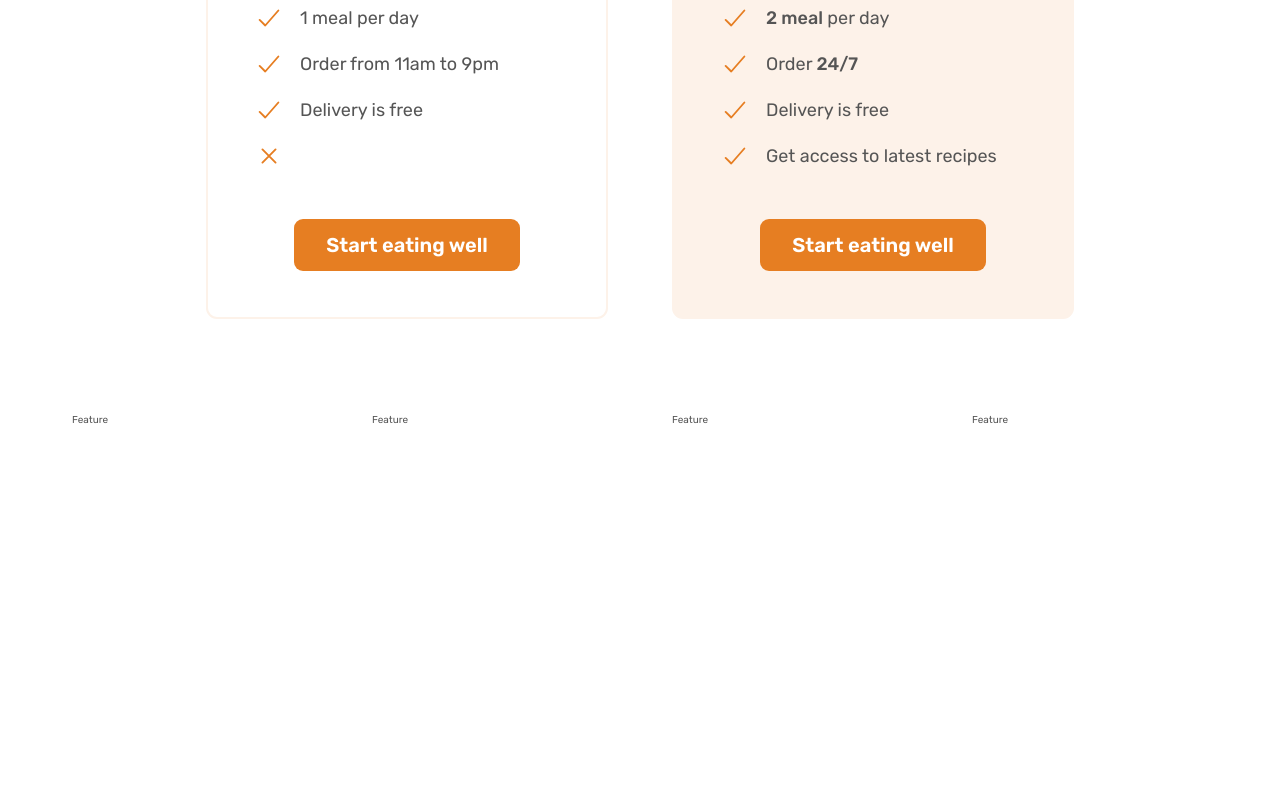
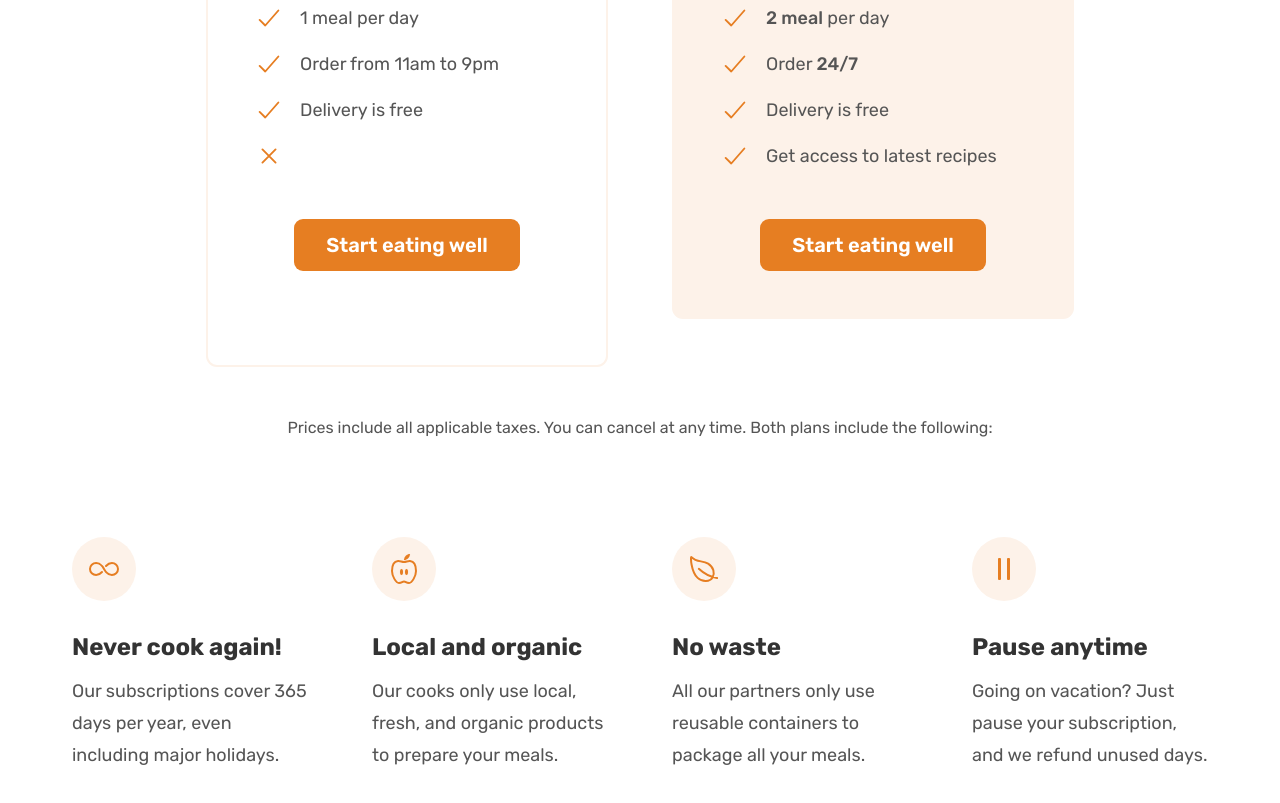
Before and after one commit to raahulvinod/Omnifood, a plain HTML site: page index.html in a window 1280 px wide. Shown: the part 5168-5971 px from the top of the page. Before the commit the page ends 5689 px from the top, so only its background shows below. Drawn offline with nearby package versions, Linux system fonts and the light colour scheme.

Commit message:
Feature section added

```diff
--- a/css/style.css
+++ b/css/style.css
@@ -434,3 +434,31 @@
     text-align: center;
     margin-top: 4.8rem;
 }
+
+.plan-details {
+    font-size: 1.6rem;
+    line-height: 1.6;
+    text-align: center;
+}
+
+.feature-icon {
+    color: #e67e22;
+    height: 3.2rem;
+    width: 3.2rem;
+    margin-bottom: 3.2rem;
+    background-color: #fdf2e9;
+    padding: 1.6rem;
+    border-radius: 50%;
+}
+
+.feature-title {
+    font-size: 2.4rem;
+    color: #333;
+    font-weight: 700;
+    margin-bottom: 1.6rem;
+}
+
+.feature-text {
+    font-size: 1.8rem;
+    line-height: 1.8;
+}
--- a/index.html
+++ b/index.html
@@ -291,7 +291,7 @@
                 <span class="subheading">Pricing</span>
                 <h2 class="heading-secondary">Eating well without breaking the bank</h2>
             </div>
-            <div class="container grid grid--2-cols">
+            <div class="container grid grid--2-cols margin-bottom-md">
                 <div class="pricing-plan pricing-plan--starter">
                     <header class="plan-header">
                         <p class="plan-name">Starter</p>
@@ -316,7 +316,7 @@
                         <a href="#" class="btn btn--full">Start eating well</a>
                     </div>
                 </div>
-                <div class="pricing-plan pricing-plan--complete">
+                <div class="pricing-plan pricing-plan--complete margin-bottom-md">
                     <header class="plan-header">
                         <p class="plan-name">COMPLETE</p>
                         <p class="plan-price"><span>$</span>649</p>
@@ -341,11 +341,44 @@
                     </div>
                 </div>
             </div>
+            <div class="container grid">
+                <aside class="plan-details">
+                    Prices include all applicable taxes. You can cancel at any time. Both plans include the following:
+                </aside>
+            </div>
             <div class="container grid grid--4-cols">
-                <div class="feature">Feature</div>
-                <div class="feature">Feature</div>
-                <div class="feature">Feature</div>
-                <div class="feature">Feature</div>
+                <div class="feature">
+                    <ion-icon class="feature-icon" name="infinite-outline"></ion-icon>
+                    <p class="feature-title">
+                        Never cook again!
+                    </p>
+                    <p class="feature-text">Our subscriptions cover 365 days per year, even including major holidays.
+                    </p>
+                </div>
+                <div class="feature">
+                    <ion-icon class="feature-icon" name="nutrition-outline"></ion-icon>
+                    <p class="feature-title">
+                        Local and organic
+                    </p>
+                    <p class="feature-text">Our cooks only use local, fresh, and organic products to prepare your meals.
+                    </p>
+                </div>
+                <div class="feature">
+                    <ion-icon class="feature-icon" name="leaf-outline"></ion-icon>
+                    <p class="feature-title">
+                        No waste
+                    </p>
+                    <p class="feature-text">All our partners only use reusable containers to package all your meals.
+                    </p>
+                </div>
+                <div class="feature">
+                    <ion-icon class="feature-icon" name="pause-outline"></ion-icon>
+                    <p class="feature-title">
+                        Pause anytime
+                    </p>
+                    <p class="feature-text">Going on vacation? Just pause your subscription, and we refund unused days.
+                    </p>
+                </div>
             </div>
         </section>
     </main>
```
